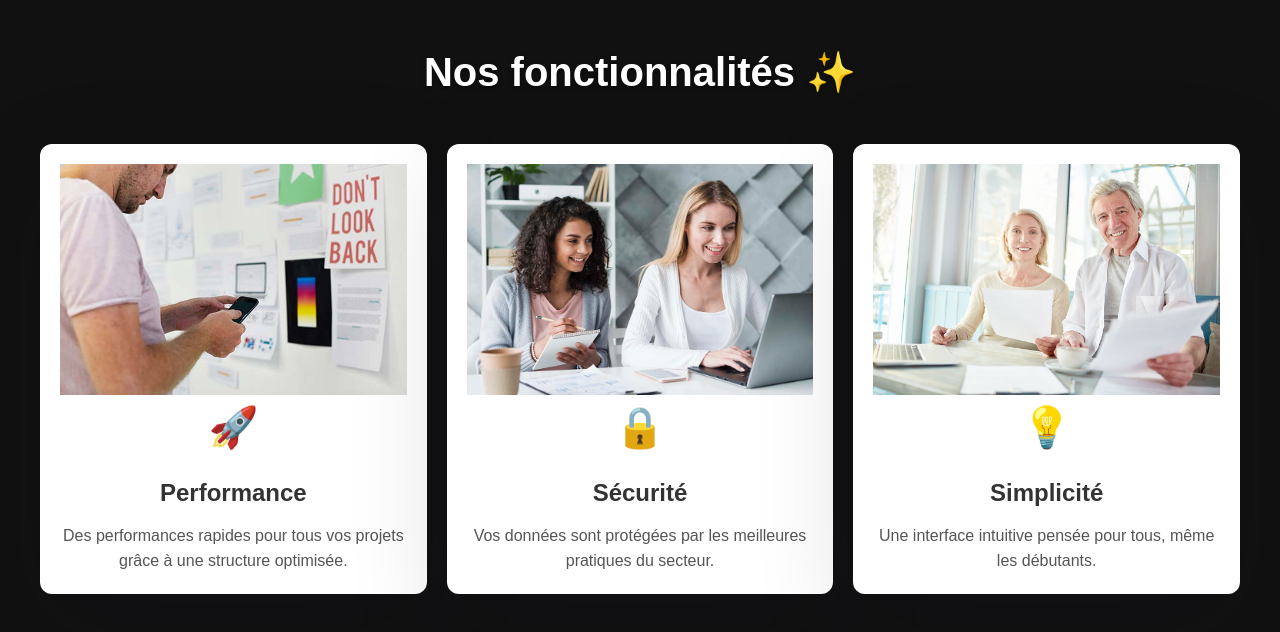
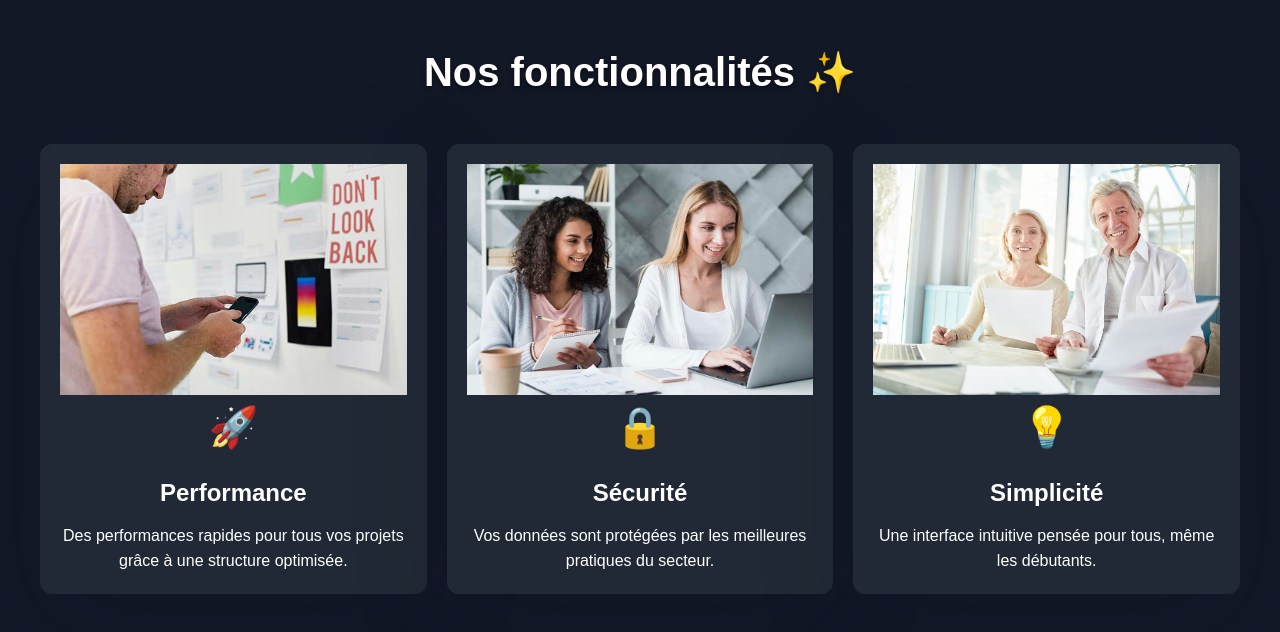
Before and after one commit to Amousen/devchallenge, a plain HTML site: page simple.html in a window 1280 px wide. Drawn offline with Linux system fonts and the light colour scheme.

Commit message:
correction de simple

```diff
--- a/simple.html
+++ b/simple.html
@@ -17,7 +17,7 @@
       font-family: Arial, sans-serif;
       line-height: 1.6;
       /* background: url('image/blog.jpg') no-repeat center center/cover; */
-      background-color: #111;
+      background-color: #121826;
       color: #111;
       padding: 40px 20px;
     }
@@ -45,7 +45,7 @@
     /* === CARTE DE FONCTIONNALITÉ === */
     .feature-card {
       flex: 1 1 300px;
-      background: #fff;
+      background: #212936;
       border-radius: 12px;
       padding: 20px;
       box-shadow: 0px 30px 100px 0px rgba(17, 23, 41, 0.15);
@@ -68,12 +68,12 @@
     .feature-title {
       font-size: 1.5rem;
       margin-bottom: 10px;
-      color: #333;
+      color: #fff;
     }
 
     .feature-description {
       font-size: 1rem;
-      color: #555;
+      color: #fff;
     }
 
     @media (max-width: 768px) {
```
